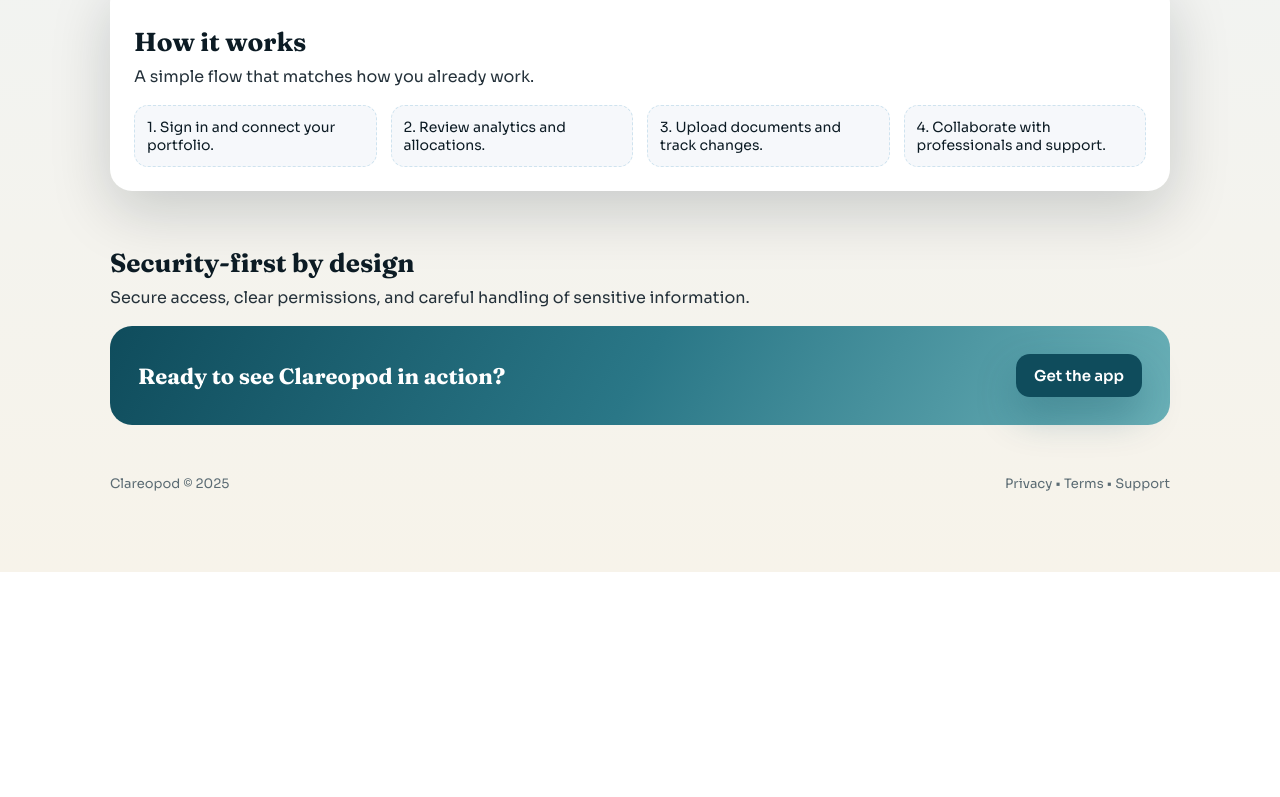
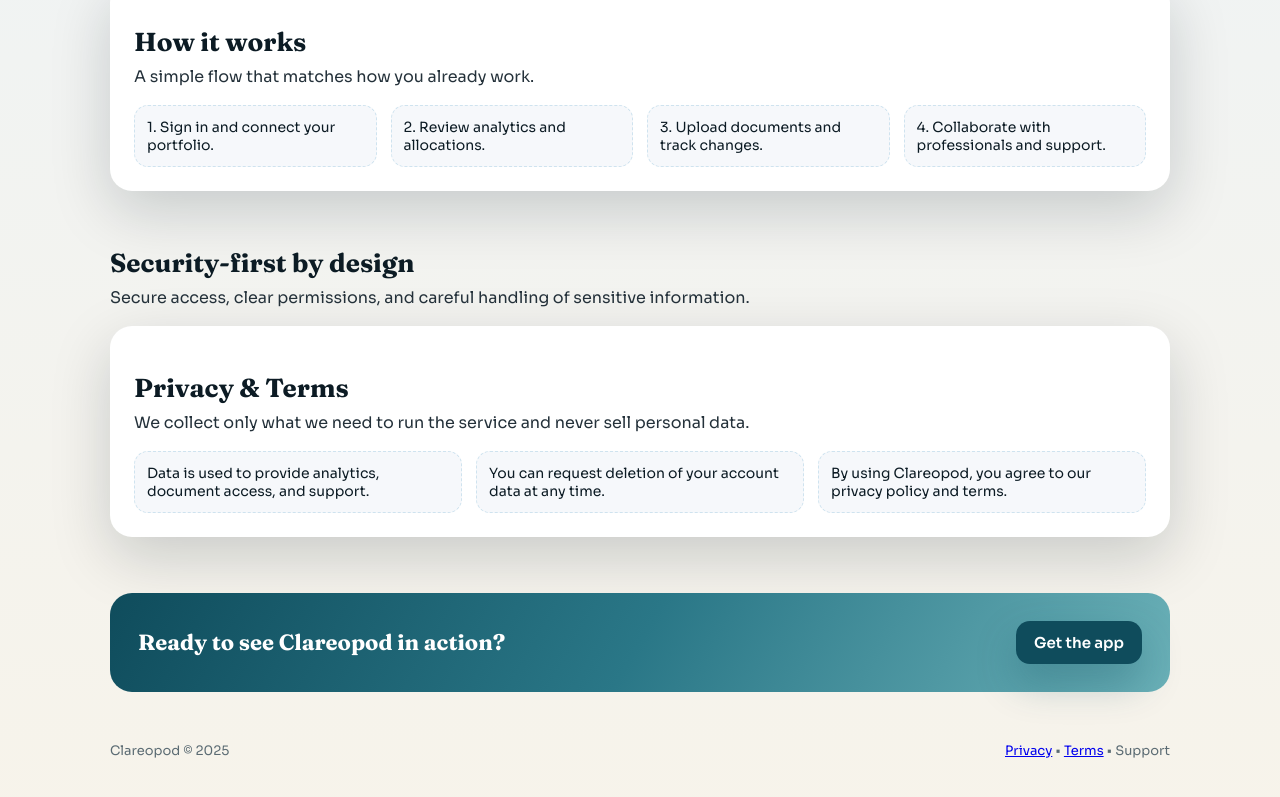
Before and after one commit to namithm70/clareopodweb, a plain HTML site: page index.html in a window 1280 px wide. Shown: the part 1112-1909 px from the top of the page. Before the commit the page ends 1684 px from the top, so only its background shows below. Drawn offline with Linux system fonts and the light colour scheme.

Commit message:
Update index.html

```diff
--- a/index.html
+++ b/index.html
@@ -396,6 +396,16 @@
       <p class="section-sub">Secure access, clear permissions, and careful handling of sensitive information.</p>
     </section>
 
+    <section id="privacy" class="how">
+      <h2 class="section-title">Privacy & Terms</h2>
+      <p class="section-sub">We collect only what we need to run the service and never sell personal data.</p>
+      <div class="steps">
+        <div class="step">Data is used to provide analytics, document access, and support.</div>
+        <div class="step">You can request deletion of your account data at any time.</div>
+        <div class="step">By using Clareopod, you agree to our privacy policy and terms.</div>
+      </div>
+    </section>
+
     <section class="cta-strip">
       <h3>Ready to see Clareopod in action?</h3>
       <a class="cta primary" href="#" aria-label="Download on the App Store">Get the app</a>
@@ -403,7 +413,7 @@
 
     <footer>
       <span>Clareopod © 2025</span>
-      <span>Privacy • Terms • Support</span>
+      <span><a href="#privacy">Privacy</a> • <a href="#privacy">Terms</a> • Support</span>
     </footer>
   </div>
 </body>
```
